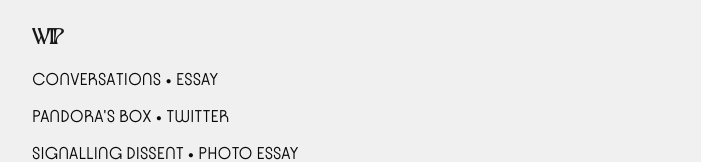
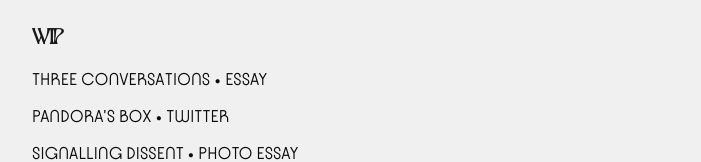
Before and after one commit to aufbau-io/niels, a Svelte app: page / in a window 1280 px wide. Shown: the part 1175-1337 px from the top of the page, without its empty margins (289-990 px from the left). Built offline with nearby package versions, Linux system fonts and the light colour scheme.

Commit message:
change project name

```diff
--- a/src/App.svelte
+++ b/src/App.svelte
@@ -26,7 +26,7 @@
     <div class="grey body__left">
       <h3>wip</h3>
       <!--p>die natur • pdx</p-->
-      <p>conversations • essay</p>
+      <p>three conversations • essay</p>
       <p>pandora's box • twitter</p>
       <p>signalling dissent • photo essay</p>
       <p>rubik's world • kings college london</p>
```
